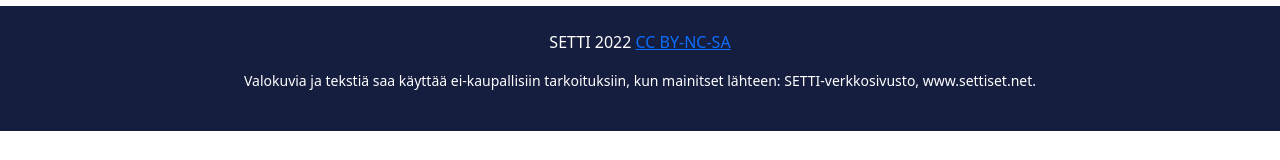
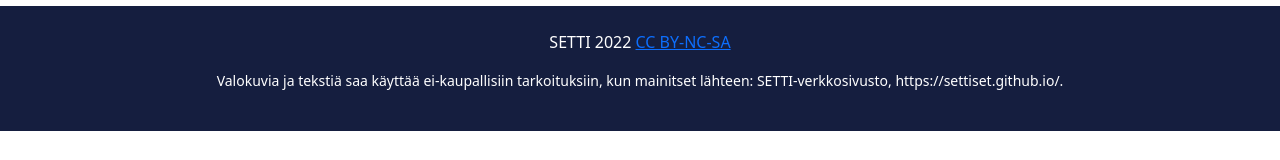
Before and after one commit to settiset/settiset.github.io, a plain HTML site: page index.html in a window 1280 px wide. Shown: the part 634-794 px from the top of the page. Drawn offline with nearby package versions, Linux system fonts and the light colour scheme.

Commit message:
päivitetty verkko-osoite

```diff
--- a/index.html
+++ b/index.html
@@ -93,7 +93,7 @@
 <div class="mt-5 p-4 lowerbar text-white text-center">
   <p>SETTI 2022 <a href="http://creativecommons.org/licenses/by-nc-sa/4.0/deed.fi">CC BY-NC-SA</a></p>
   <p class="small">Valokuvia ja tekstiä saa käyttää ei-kaupallisiin tarkoituksiin, kun mainitset lähteen:
-    SETTI-verkkosivusto, www.settiset.net.</p>
+    SETTI-verkkosivusto, https://settiset.github.io/.</p>
 </div>
 
 </body>
```
